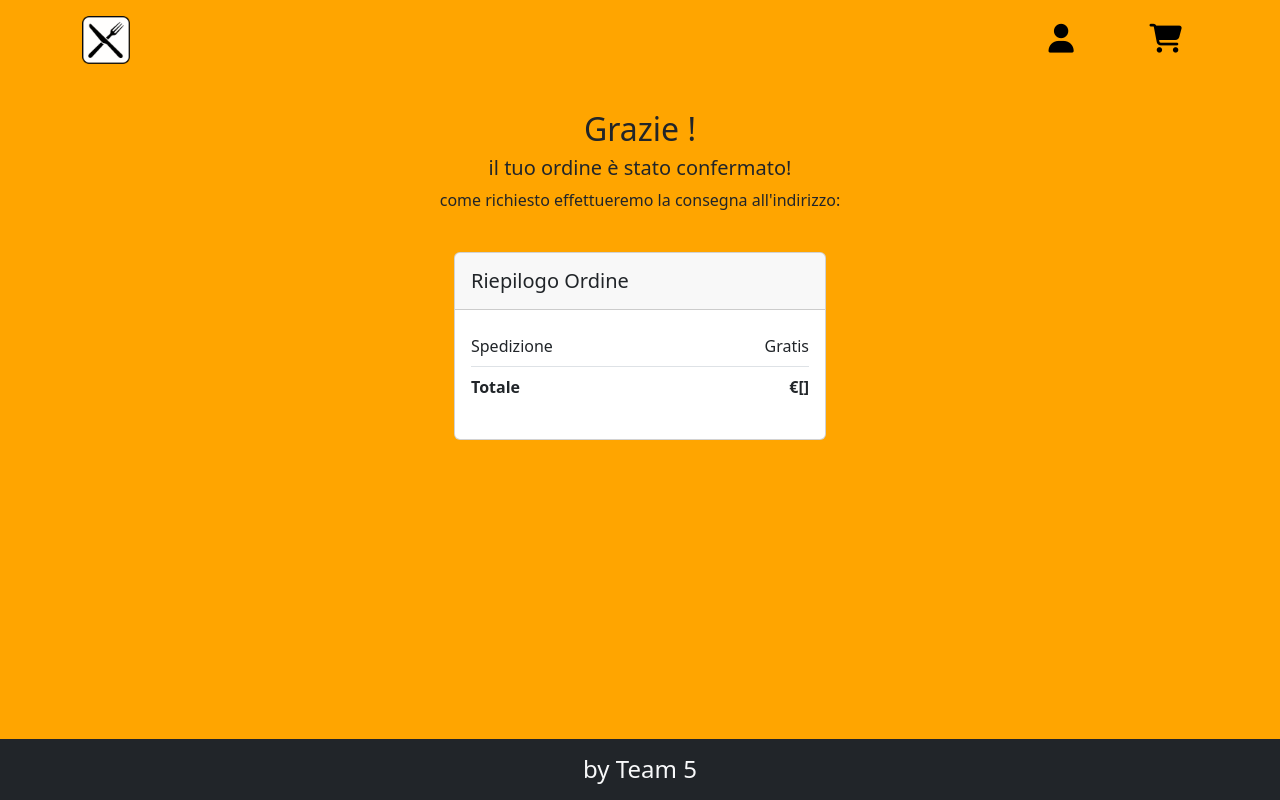
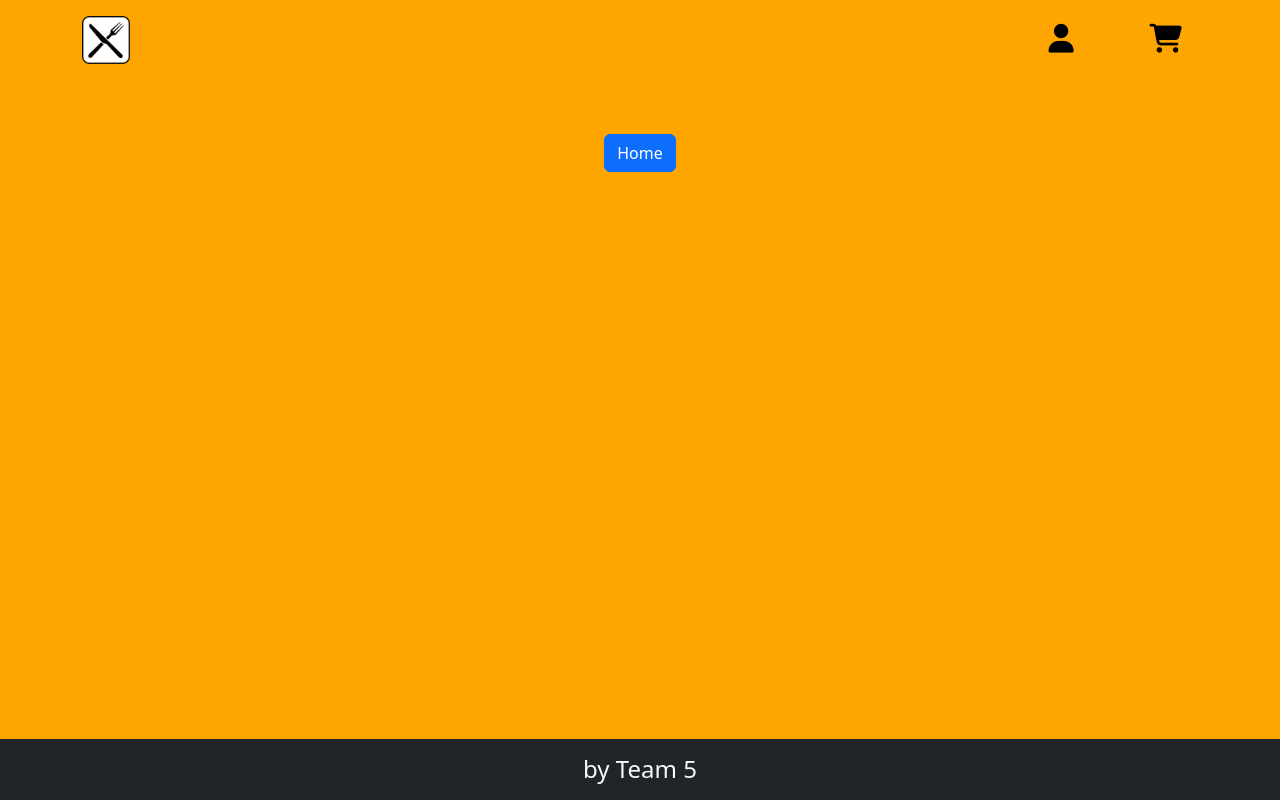
Before and after one commit to aldoaquino451/deliveboo_frontend, a Vue app: page /postpayment in a window 1280 px wide. Built offline with nearby package versions, Linux system fonts and the light colour scheme.

Commit message:
[edit] api call for payment

```diff
--- a/src/pages/Payment.vue
+++ b/src/pages/Payment.vue
@@ -26,14 +26,17 @@ export default {
 
   mounted(){
     this.store.cart.forEach(product => {
-    this.store.cartPrint.push({
-      name: product["product"]["name"],
-      quantity: product["quantity"],
-      price: product["product"]["price"]
+      this.store.cartPrint.push({
+        id: product["product"]["id"],
+        name: product["product"]["name"],
+        quantity: product["quantity"],
+        price: product["product"]["price"]
       });
-      });
-    console.log(this.store.cartPrint);
-    this.store.totalAmountPrint = this.totalAmount.toFixed(2)
+    });
+
+    console.log(JSON.stringify(this.store.cartPrint));
+
+    this.store.totalAmountPrint = this.totalAmount.toFixed(2);
   },
 
   computed:{
@@ -139,7 +142,7 @@ export default {
 
         this.$router.push({ name: 'postpayment' });
 
-        const cart = JSON.stringify(this.store.cart);
+        const cart = JSON.stringify(this.store.cartPrint);
         const name = localStorage.getItem('customerName');
         const lastname = localStorage.getItem('customerSurname');
         const address = localStorage.getItem('customerAddress');
@@ -147,10 +150,11 @@ export default {
         const phone_number = localStorage.getItem('customerNumber');
         const total_price = this.totalAmount.toFixed(2);
 
-        axios.get(store.apiUrl + "save-order/" + name + '/' + lastname + '/' + address + '/' + email + '/' + phone_number + '/' + total_price)
+        axios.get(store.apiUrl + "save-order/" + cart + '/' + name + '/' + lastname + '/' + address + '/' + email + '/' + phone_number + '/' + total_price)
           .then(res => {
             console.log(res.data);
           });
+
         localStorage.removeItem('cart');
         this.store.cart = [];
       }
--- a/src/pages/PostPayment.vue
+++ b/src/pages/PostPayment.vue
@@ -30,7 +30,8 @@ computed:{
 
 <template>
   <section>
-    <div class="container d-flex flex-column align-items-center">
+
+    <div v-if="store.cartPrint.length > 0" class="container d-flex flex-column align-items-center">
       <div class="mb-4 text-center">
         <h2>Grazie {{ customerName }}!</h2>
         <h5>il tuo ordine è stato confermato!</h5>
@@ -68,6 +69,12 @@ computed:{
       </div>
     </div>
 
+    <div class="my-4 text-center">
+      <router-link :to="{name:'home'}">
+        <button class="btn btn-primary">Home</button>
+      </router-link>
+    </div>
+
   </section>
 
 </template>
```
